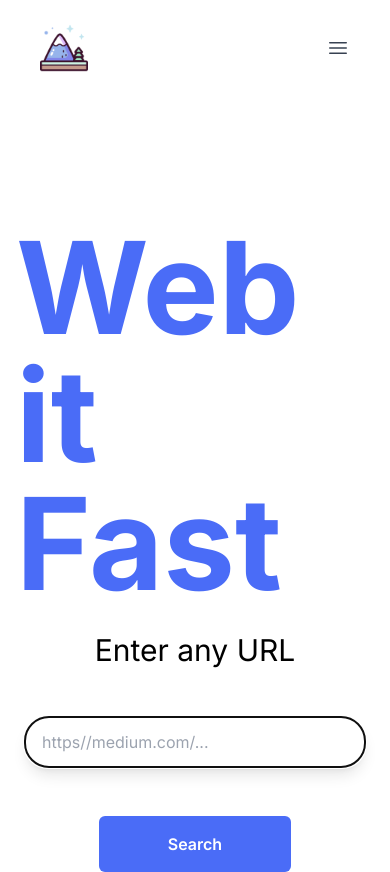
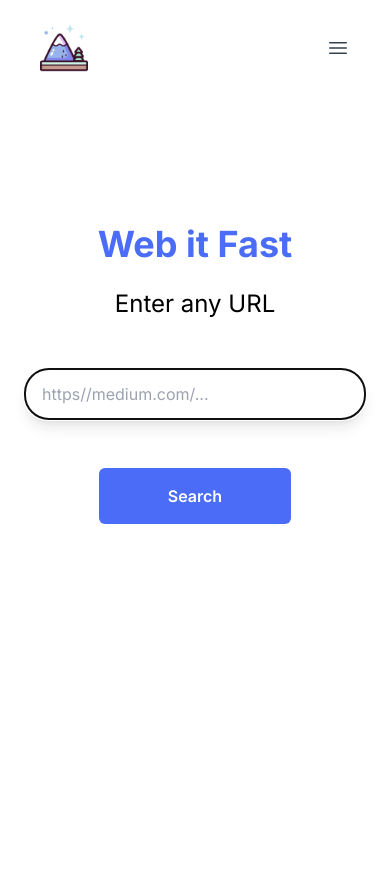
Before and after one commit to AmritpalChera/ExperAI-frontend, a Next.js app: page / in a window 390 px wide. After the commit the page ends 844 px from the top, so only its background shows below. Built offline with nearby package versions, Linux system fonts and the light colour scheme.

Commit message:
push latest

```diff
--- a/components/Hero/index.tsx
+++ b/components/Hero/index.tsx
@@ -26,8 +26,8 @@ export default function Hero() {
   return (
     <div className="flex w-full flex-col justify-center items-center">
       <ToastContainer />
-      <h1 className="text-9xl font-bold text-primary mt-32">Web it Fast</h1>
-      <h2 className="text-3xl mt-6">Enter any URL</h2>
+      <h1 className="md:text-9xl text-4xl font-bold text-primary mt-32">Web it Fast</h1>
+      <h2 className="md:text-3xl text-2xl mt-6">Enter any URL</h2>
       <div className=' w-full flex justify-center mx-2 mt-12'>
 
           <input onKeyDown={handleKeyDown} value={link} onChange={(e) => setLink(e.target.value)} autoFocus className='bg-white text-black cursor-text mx-2 rounded-3xl py-3 px-4 max-w-4xl w-full border-2 shadow-lg shadow-gray' placeholder={`https//medium.com/...`}></input>
```
